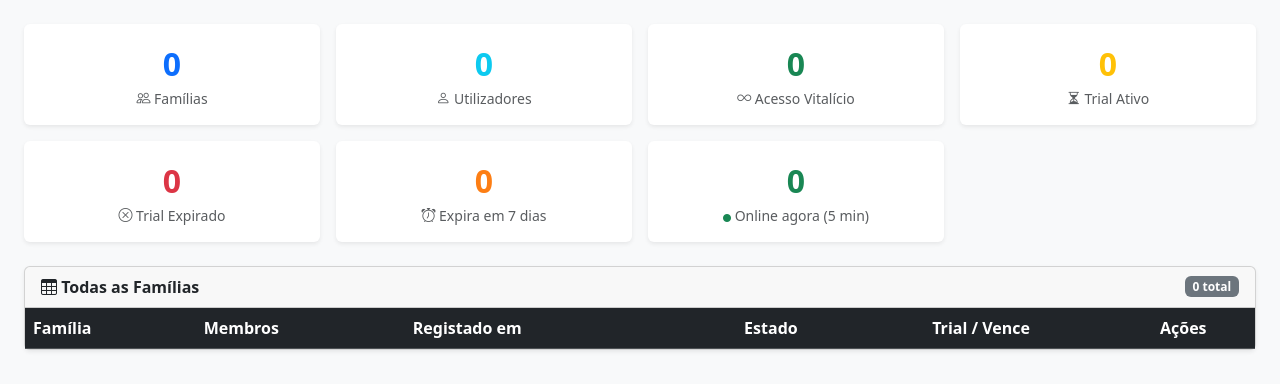
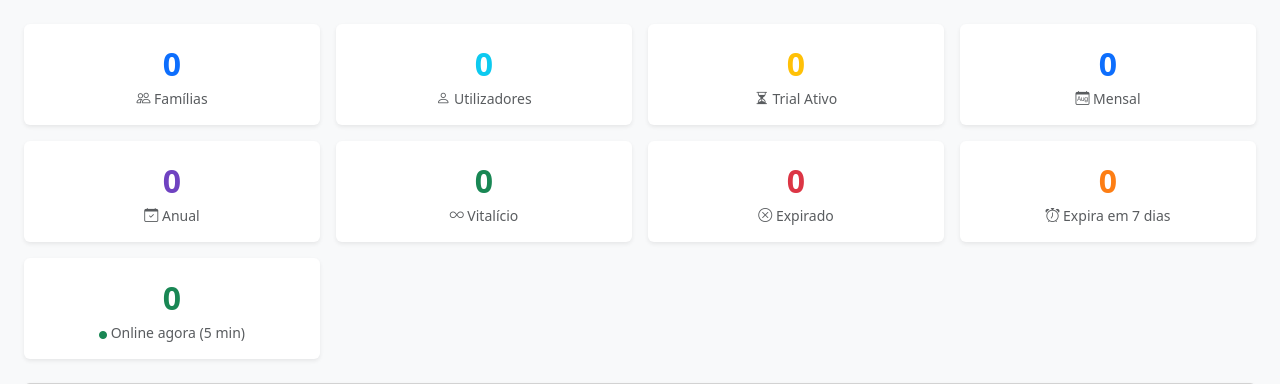
Before and after one commit to tpaixao13/controledegastos, a Flask app: page /admin/ in a window 1280 px wide. Shown: the part 57-441 px from the top of the page. Run offline with Flask 3, Linux system fonts and the light colour scheme; the visitor is signed in with stand-in values (Sample User, id 1); lists and menus that the app fills with data are empty.

Commit message:
auto(Edit): dashboard.html"

```diff
--- a/app/templates/admin/dashboard.html
+++ b/app/templates/admin/dashboard.html
@@ -55,14 +55,6 @@
     <div class="col-6 col-md-3">
       <div class="card text-center border-0 shadow-sm">
         <div class="card-body py-3">
-          <div class="fs-2 fw-bold text-success">{{ lifetime|length }}</div>
-          <div class="small text-muted"><i class="bi bi-infinity"></i> Acesso Vitalício</div>
-        </div>
-      </div>
-    </div>
-    <div class="col-6 col-md-3">
-      <div class="card text-center border-0 shadow-sm">
-        <div class="card-body py-3">
           <div class="fs-2 fw-bold text-warning">{{ trial_active|length }}</div>
           <div class="small text-muted"><i class="bi bi-hourglass-split"></i> Trial Ativo</div>
         </div>
@@ -71,8 +63,32 @@
     <div class="col-6 col-md-3">
       <div class="card text-center border-0 shadow-sm">
         <div class="card-body py-3">
+          <div class="fs-2 fw-bold text-primary">{{ plan_mensal|length }}</div>
+          <div class="small text-muted"><i class="bi bi-calendar-month"></i> Mensal</div>
+        </div>
+      </div>
+    </div>
+    <div class="col-6 col-md-3">
+      <div class="card text-center border-0 shadow-sm">
+        <div class="card-body py-3">
+          <div class="fs-2 fw-bold" style="color:#6f42c1;">{{ plan_anual|length }}</div>
+          <div class="small text-muted"><i class="bi bi-calendar-check"></i> Anual</div>
+        </div>
+      </div>
+    </div>
+    <div class="col-6 col-md-3">
+      <div class="card text-center border-0 shadow-sm">
+        <div class="card-body py-3">
+          <div class="fs-2 fw-bold text-success">{{ lifetime|length }}</div>
+          <div class="small text-muted"><i class="bi bi-infinity"></i> Vitalício</div>
+        </div>
+      </div>
+    </div>
+    <div class="col-6 col-md-3">
+      <div class="card text-center border-0 shadow-sm">
+        <div class="card-body py-3">
           <div class="fs-2 fw-bold text-danger">{{ trial_expired|length }}</div>
-          <div class="small text-muted"><i class="bi bi-x-circle"></i> Trial Expirado</div>
+          <div class="small text-muted"><i class="bi bi-x-circle"></i> Expirado</div>
         </div>
       </div>
     </div>
```
